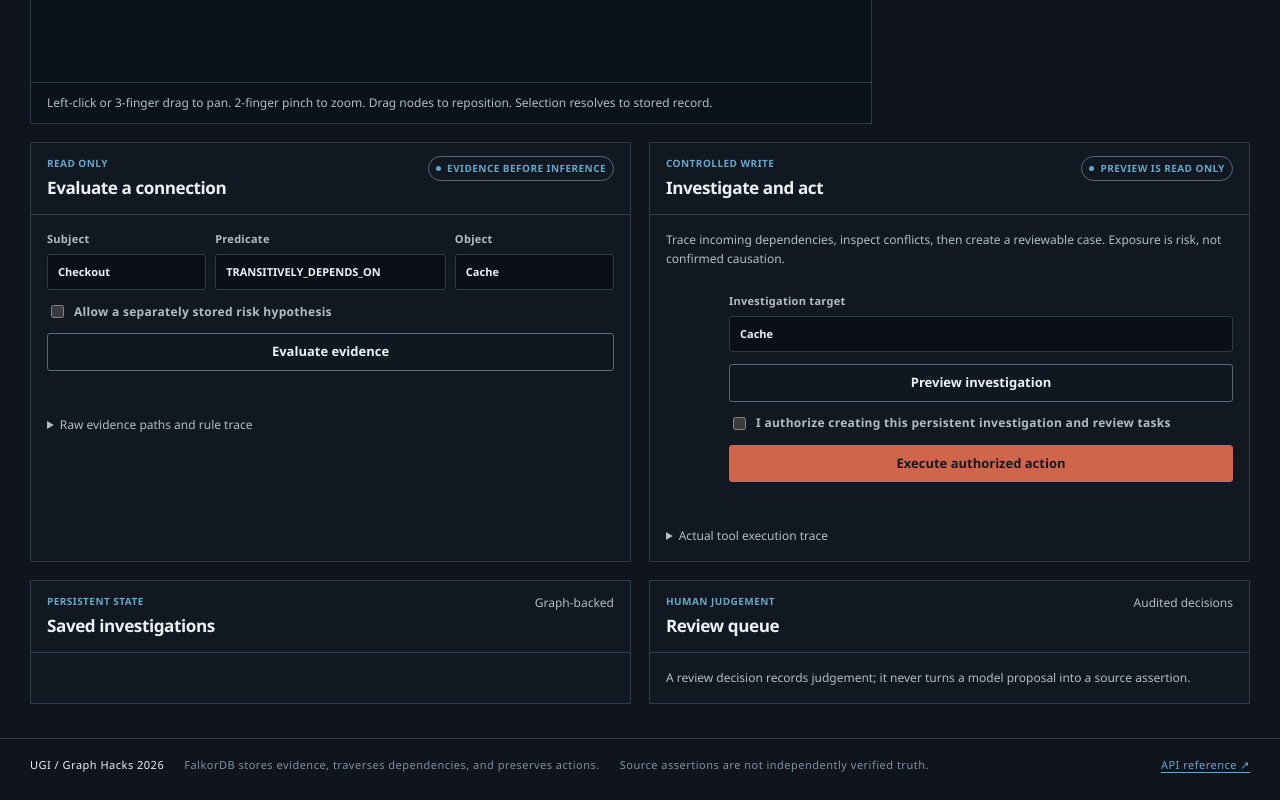
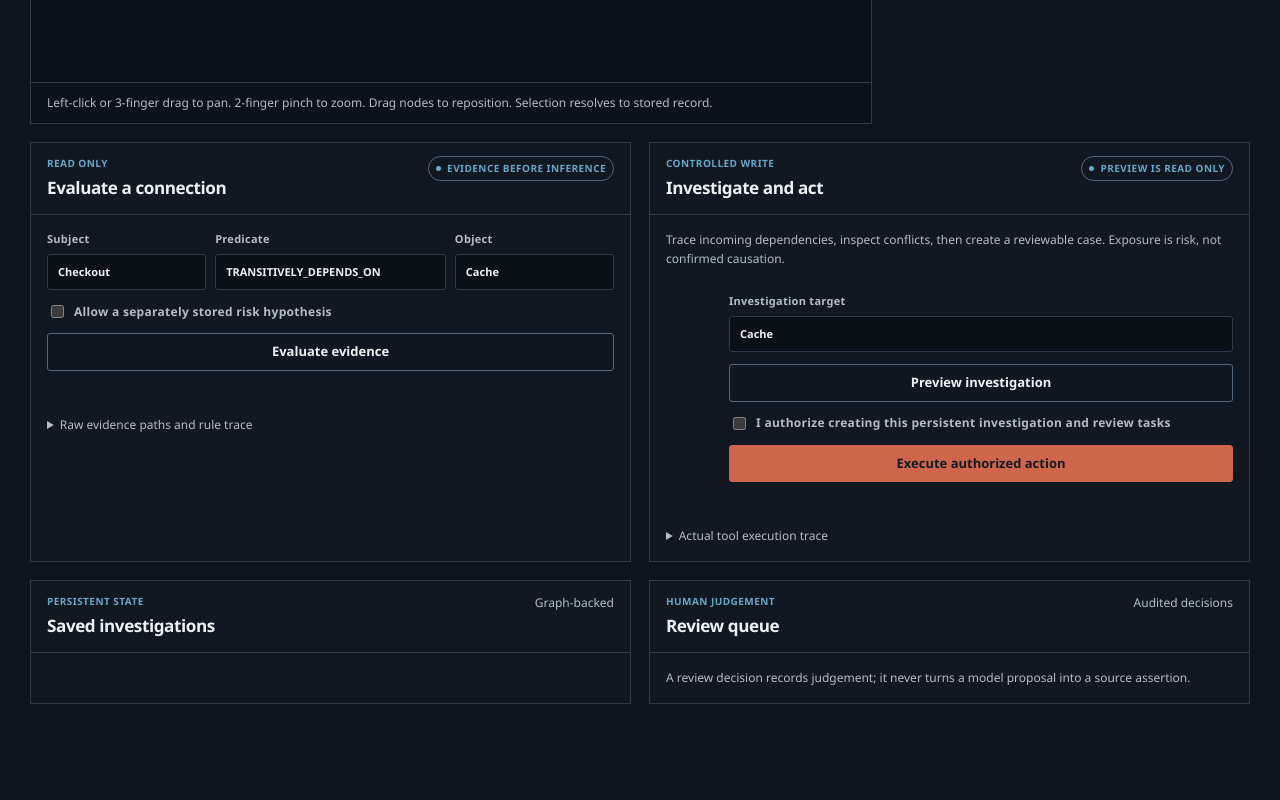
Before and after one commit to divyashy20-boop/graph-hacks-2026, a plain HTML site: page ugi/index.html in a window 1280 px wide. Shown: the part 1369-2169 px from the top of the page. After the commit the page ends 2107 px from the top, so only its background shows below. Drawn offline with Linux system fonts and the light colour scheme; no server answers.

Commit message:
fix: remove footer from bottom of page

```diff
--- a/ugi/index.html
+++ b/ugi/index.html
@@ -161,8 +161,6 @@
       </section>
 
     </main>
-
-    <footer><span>UGI / Graph Hacks 2026</span><span>FalkorDB stores evidence, traverses dependencies, and preserves actions.</span><span>Source assertions are not independently verified truth.</span><a href="/docs">API reference ↗</a></footer>
   </div>
 </body>
 </html>
```
